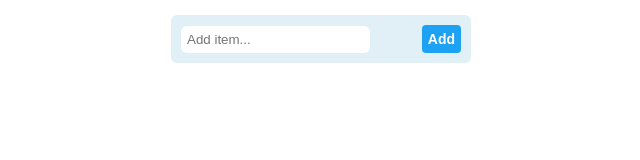
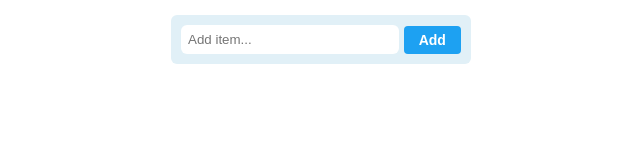
Before and after one commit to Axe-Pearl/Mini-Projects, a React (Create React App) app in the folder TODO-LIST/: page / in a window 1280 px wide. Shown: the top 160 px of the page, without its empty margins (319-959 px from the left). Built offline with nearby package versions, Linux system fonts and the light colour scheme.

Commit message:
todo list updated

```diff
--- a/TODO-LIST/src/App.css
+++ b/TODO-LIST/src/App.css
@@ -20,15 +20,19 @@
   padding: 10px;
   background-color: #E1F0F7;
   border-radius: 6px;
+  gap: 5px;
 }
 
 input{
-  padding: 6px;
+  padding: 7px;
+  width: 98%;
   border: none;
   border-radius: 6px;
   outline: none;
 }
-
+input:focus{
+  box-shadow: 0 0 0 2px #2cb0ee;
+}
 .btn-addTodo{
   padding: 6px;
   border: none;
@@ -39,6 +43,7 @@ input{
   color: white;
   font-weight: 700;
   font-size: 14px;
+  width: 70px;
 }
 
 .todo {
--- a/TODO-LIST/src/pages/Home.jsx
+++ b/TODO-LIST/src/pages/Home.jsx
@@ -25,6 +25,7 @@ const Home = () => {
     const deleteTodo = (id) => {
         setTodos(prev => prev.filter(t => t.id !== id))
     }
+
     const moveUp = (id) => {
         let index = todos.findIndex(t => t.id === id)
         if (index > 0) {
@@ -34,6 +35,7 @@ const Home = () => {
             setTodos([...todos])
         }
     }
+
     const moveDown = (id) => {
         let index = todos.findIndex(t => t.id === id)
         if (index < todos.length - 1) {
```
